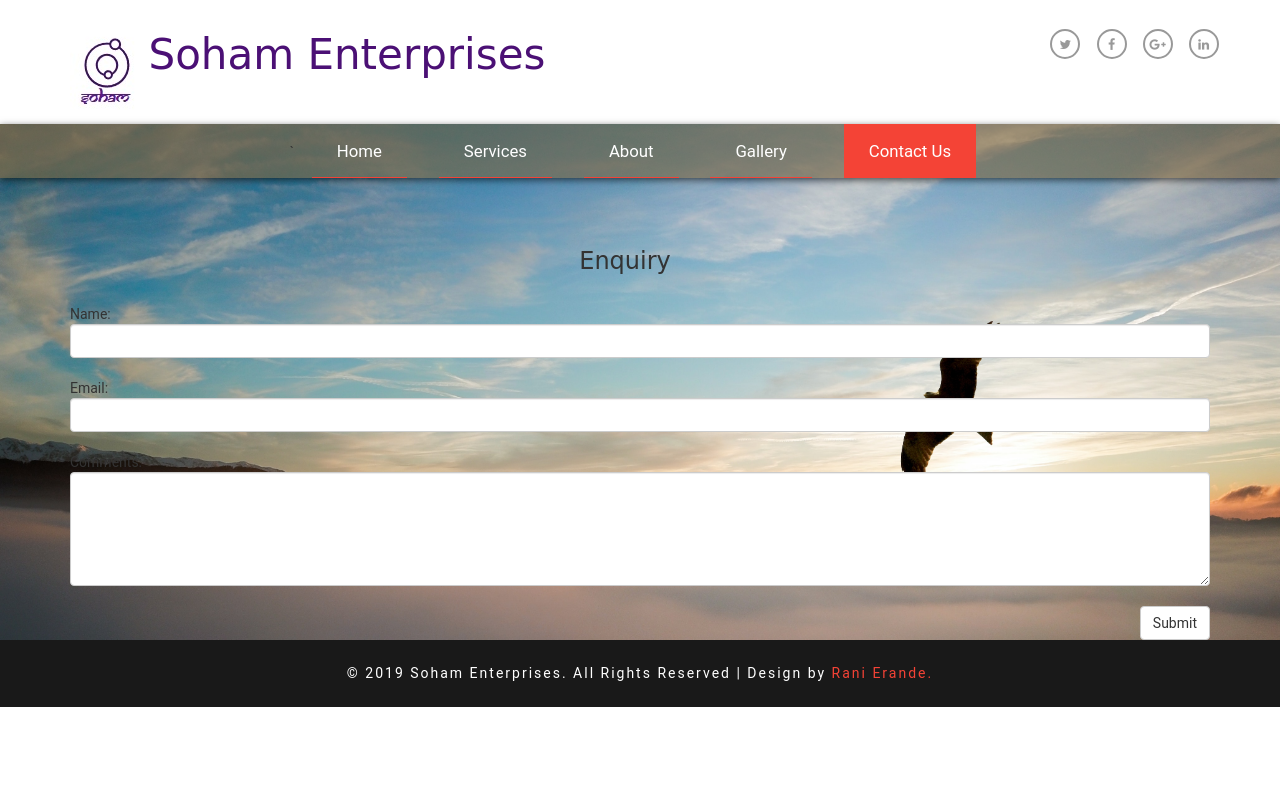
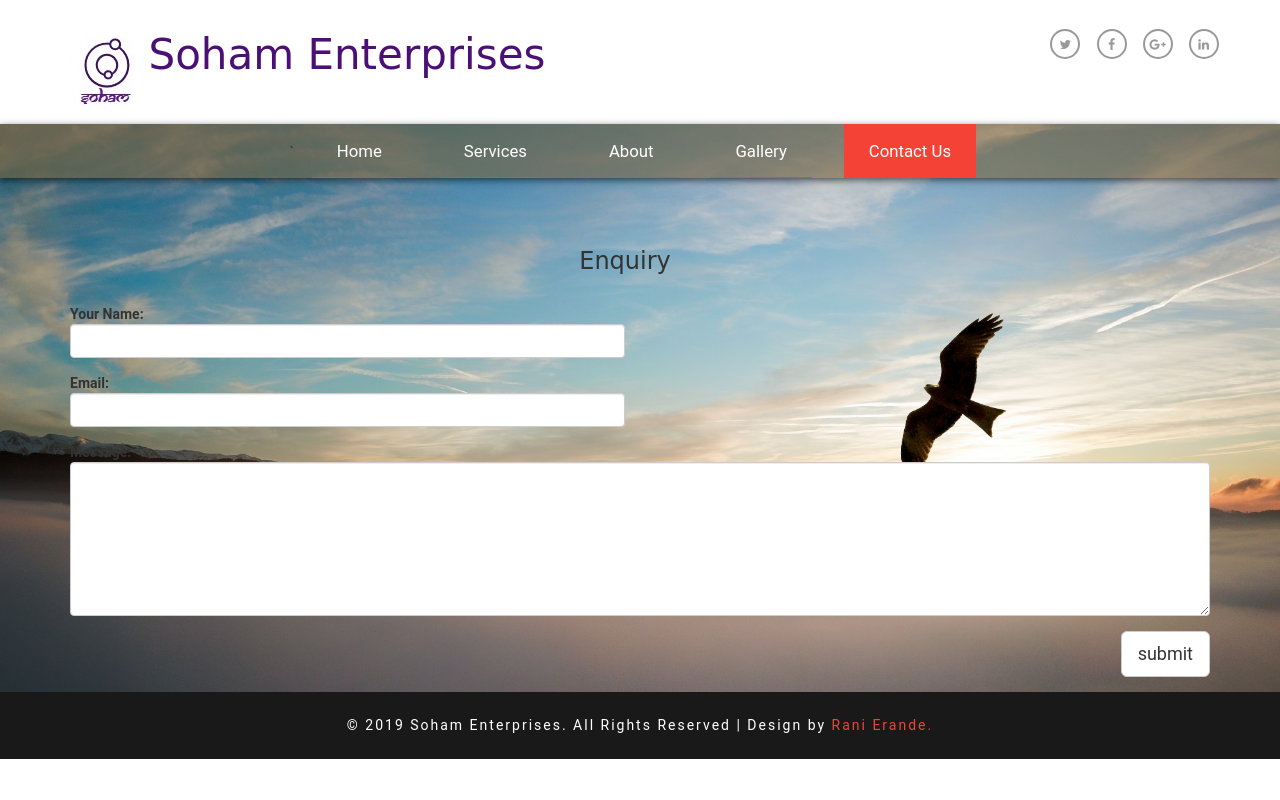
Before and after one commit to ranierande/soham-enterprises-website-task10-, a Django app: page /enquiry in a window 1280 px wide. Run offline with Django 3.2, Linux system fonts and the light colour scheme; some libraries are stand-ins or nearby versions.

Commit message:
my project

```diff
--- a/sohamindustry/settings.py
+++ b/sohamindustry/settings.py
@@ -27,11 +27,10 @@ SECRET_KEY = 'q3(rxqg0byenw98#_-e^a(__hg1od93-p)0)7o2%*(a@b6m9#8'
 DEBUG = True
 EMAIL_HOST = 'smtp.gmail.com'
 EMAIL_HOST_USER = 'ranierande331@gmail.com'
-EMAIL_HOST_PASSWORD = 'Rambo@9763'
+EMAIL_HOST_PASSWORD = 'RaniErande@8377'
 EMAIL_PORT = 587
 EMAIL_USE_TLS = True
 EMAIL_BACKEND = 'django.core.mail.backends.smtp.EmailBackend'
-
 ALLOWED_HOSTS = []
 
 
--- /dev/null
+++ b/sohamindustryapp/form.py
@@ -0,0 +1,6 @@
+from django import forms
+
+class ContactForm(forms.Form):
+    from_email = forms.EmailField(required=True)
+    subject = forms.CharField(required=True)
+    message = forms.CharField(widget=forms.Textarea, required=True)
--- a/sohamindustryapp/templates/enquiry.html
+++ b/sohamindustryapp/templates/enquiry.html
@@ -75,15 +75,41 @@
 </div>
 	<section class="page-section" id="contact">
         <div class="container">
-			<form action="{% url 'enquiry' %}" method="POST>
-			 {% csrf_token %}
-                Name:<input class="form-control" method="POST" id="name" name="name" placeholder="Name" type="text" required><br>
+			<form  role="form" method="post" action="{% url 'enquiry' %}">
+	{% csrf_token %}
 
-                Email:<input class="form-control" method="POST" id="email" name="email" placeholder="Email" type="email" required><br>
+            <div class="row">
+                <div class="col-sm-6 form-group">
+                    <label for="name">
+                        Your Name:</label>
+                    <input type="text" class="form-control" id="name" name="name" required>
+                </div>
+				</div>
+				<div class="row">
+                <div class="col-sm-6 form-group">
+                    <label for="email">
+                        Email:</label>
+                    <input type="email" class="form-control" id="email" name="email" required>
+                </div>
+            </div>
+			<div class="row">
+                <div class="col-sm-12 form-group">
+                    <label for="message">
+                        Message:</label>
+                    <textarea class="form-control" type="textarea" name="message" id="message" maxlength="6000" rows="7"></textarea>
+                </div>
+            </div>
+            <div class="row">
+                <div class="col-sm-12 form-group">
+                    <button type="submit" class="btn btn-lg btn-default pull-right" >submit </button>
+                </div>
+            </div>
 
-                Comments:<textarea class="form-control" method="POST" id="comments" name="comments" placeholder="Comment" rows="5"></textarea><br>
-                           <input class="btn btn-default pull-right" type="submit"></input>
-             </form>
+        </form>
+
+        </div>
+    </div>
+</form>
         </div>
      </section>
 
--- a/sohamindustryapp/views.py
+++ b/sohamindustryapp/views.py
@@ -2,7 +2,6 @@ from django.http import HttpResponse
 from django.shortcuts import render
 from django.core.mail import send_mail
 from django.conf import settings
-from .models import companyform2
 def index(request):
         return render(request,'index.html')
 
@@ -17,12 +16,12 @@ def heavy(request):
 
 def enquiry(request):
     if request.method == 'POST':
-        # create a form instance and populate it with data from the request:
-        f_name = request.POST['name']
-        f_email = request.POST['email']
-        f_comments = request.POST['comments']
+        fname = request.POST['name']
+        femail = request.POST['email']
+        message = request.POST['message']
+
         send_mail('Contact Form',
-		  f_name,
+		 message,
 		 settings.EMAIL_HOST_USER,
 		 ['ranierande331@gmail.com'],
 		 fail_silently=False)
```
